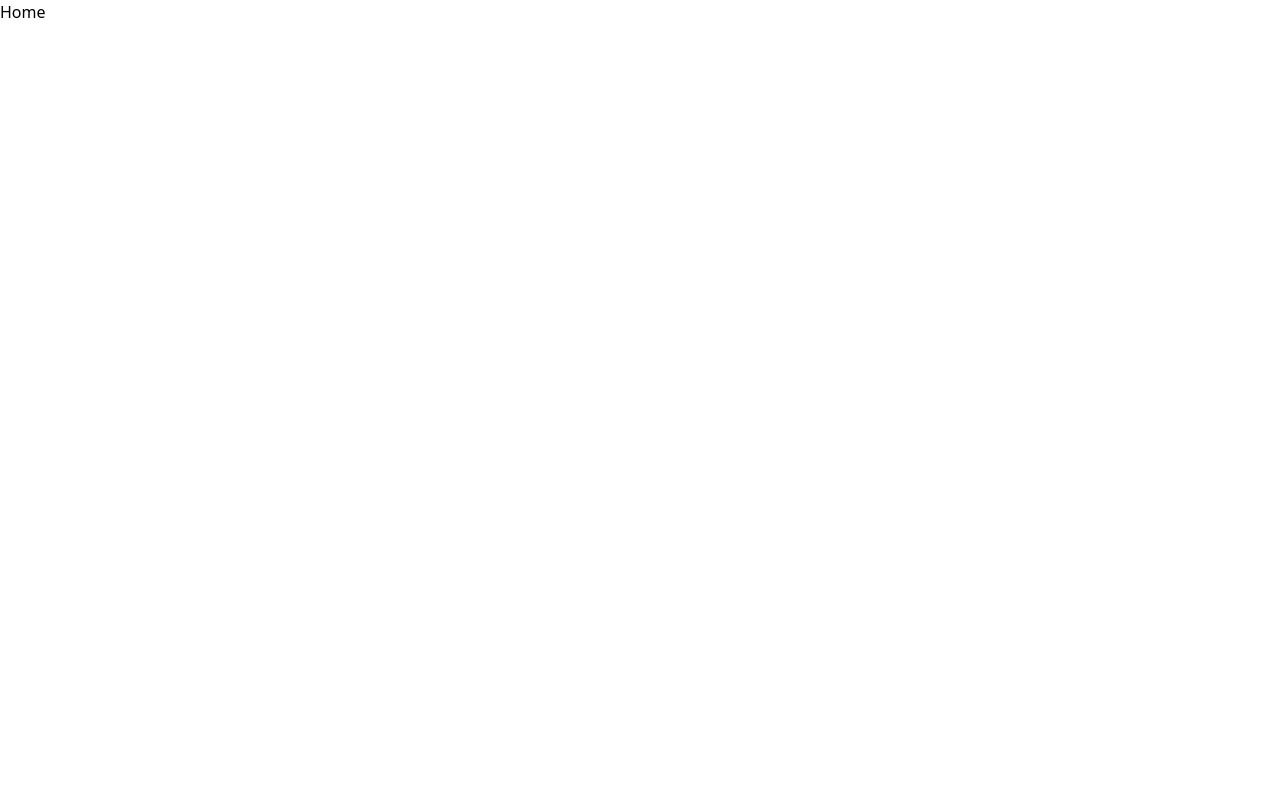
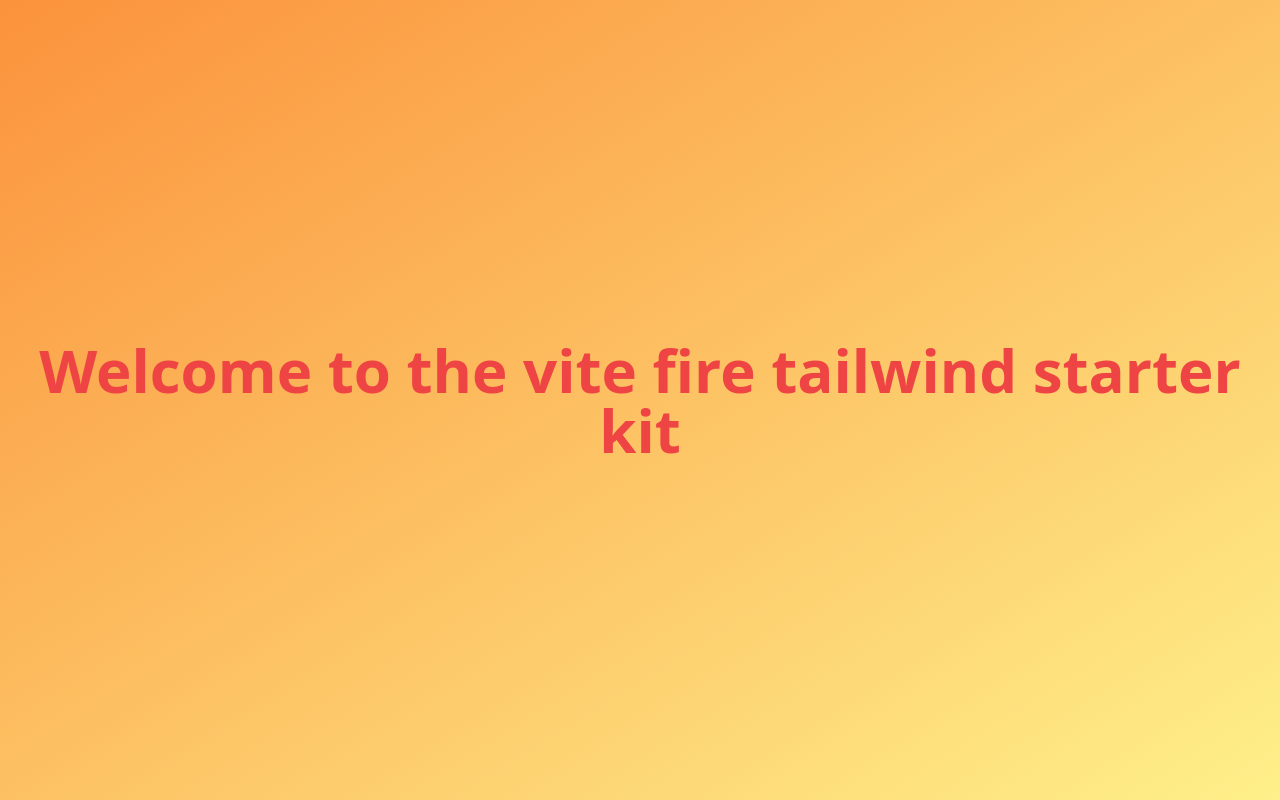
Before and after one commit to NeoPrint3D/vite-starter-kit, a React (Vite) app: page / in a window 1280 px wide. Built offline with nearby package versions, Linux system fonts and the light colour scheme.

Commit message:
styled some stuff

```diff
--- a/index.html
+++ b/index.html
@@ -4,6 +4,7 @@
     <meta charset="UTF-8" />
     <link rel="icon" type="image/svg+xml" href="/src/favicon.svg" />
     <meta name="viewport" content="width=device-width, initial-scale=1.0" />
+    <meta name="description" content="A starter kit for vite" />
     <title>Vite App</title>
   </head>
   <body>
--- a/src/App.tsx
+++ b/src/App.tsx
@@ -12,7 +12,7 @@ const Home = lazy(() => import('./pages/Home'))
 function App() {
 
   return (
-    <div className="bg-gray-200">
+    <div>
       <Suspense fallback={<div>Loading...</div>}>
         <Routes>
           <Route path="/" element={<Home />} />
--- a/src/pages/Home.tsx
+++ b/src/pages/Home.tsx
@@ -2,15 +2,14 @@ import { Helmet } from 'react-helmet';
 
 
 export default function Home() {
-
-
     return (
         <>
             <Helmet>
                 <title>Home</title>
+                <meta name="description" content="Home page" />
             </Helmet>
-            <div className="bg-white min-h-screen">
-                <h1>Home</h1>
+            <div className="flex justify-center items-center min-h-screen bg-gradient-to-br from-orange-400 to-yellow-200 ">
+                <h1 className='text-6xl text-center text-red-500 font-black'>Welcome to the vite fire tailwind starter kit</h1>
             </div>
         </>
     )
```
Also changed, not shown: 1 other file (tests, documents, lock files or other folders).
